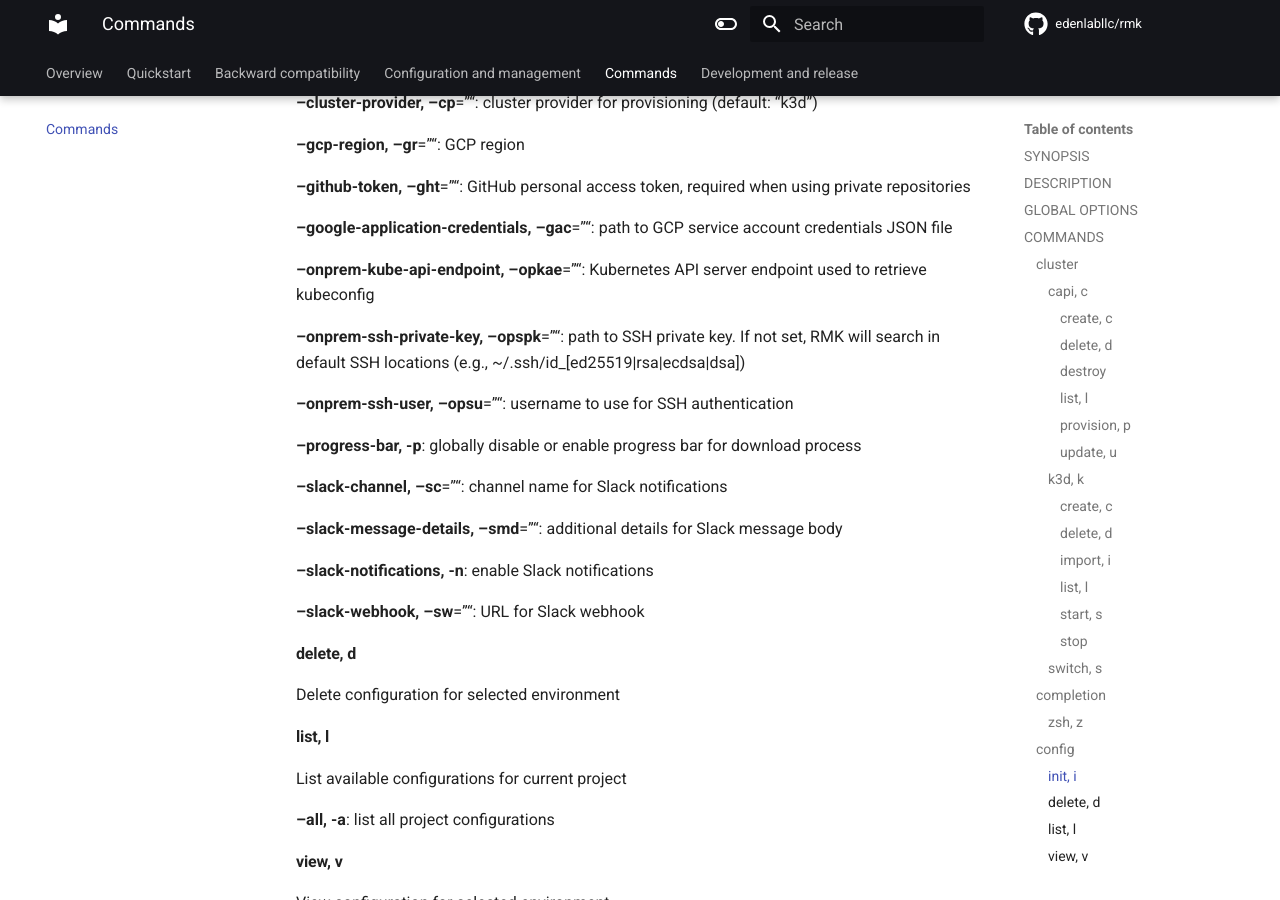
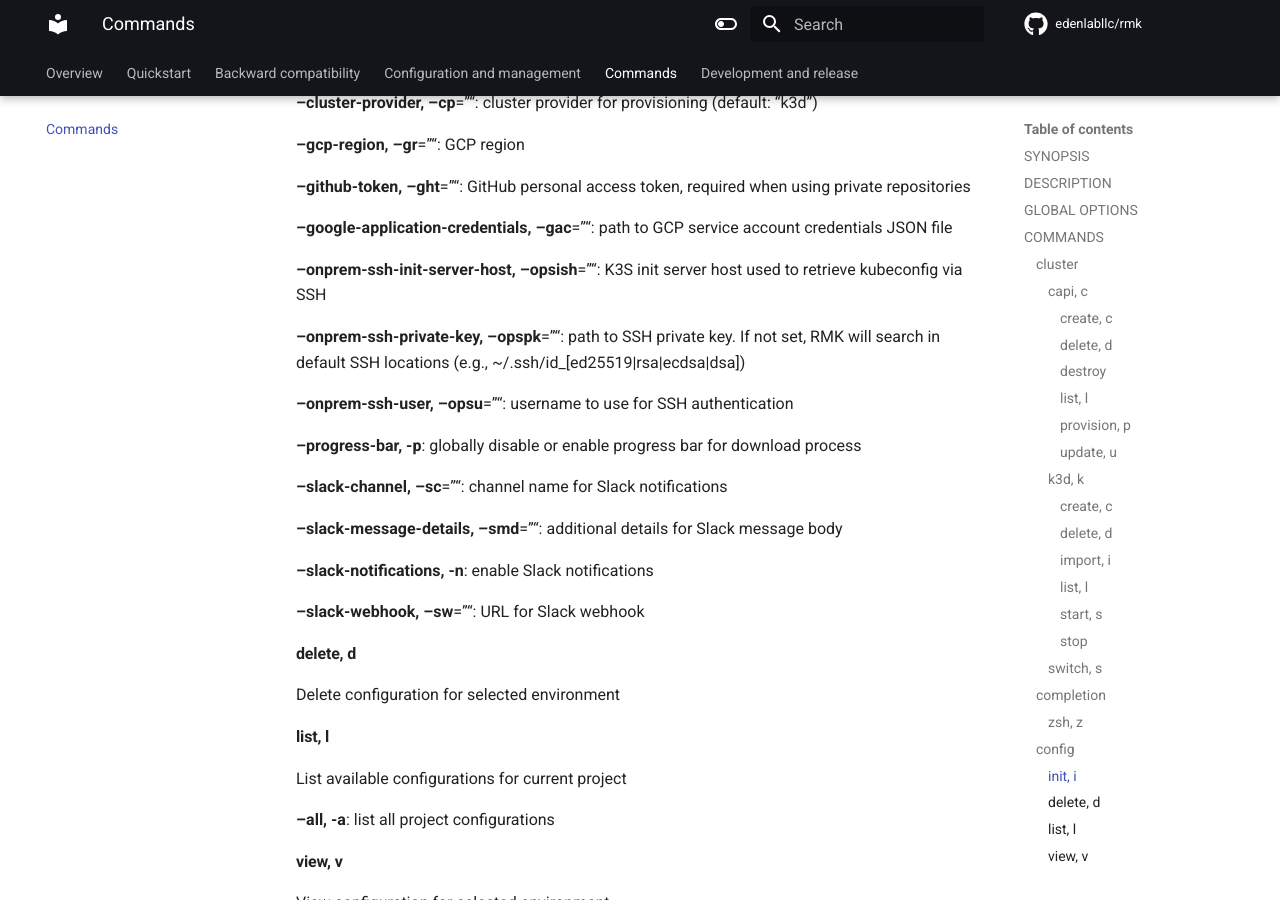
Before and after one commit to edenlabllc/rmk, an MkDocs documentation site: the page built from docs/commands.md, in a window 1280 px wide and 900 px high, scrolled down 3364 px. Built offline with MkDocs 1.6.1 and Material for MkDocs 9.7.7, drawn with Linux system fonts in a browser that asks for light colours; comment, search, counter and statistics services are not loaded; the version menu is left out; part of the change alters nothing that is shown; some of the changed text lies outside the part shown.

Commit message:
[skip docs commands update] Update commands documentation

```diff
--- a/docs/commands.md
+++ b/docs/commands.md
@@ -18,8 +18,8 @@ rmk
 Command line tool for reduced management of the provision of Kubernetes clusters in different environments and management of service releases.
 
 **BuiltBy:** goreleaser <br />
-**Commit:** 88aa8e4 <br />
-**Date:** 2025-09-09T15:34:47Z <br />
+**Commit:** 2b7f1e8 <br />
+**Date:** 2025-09-11T11:03:14Z <br />
 **Target:** linux_amd64
 
 **Usage**:
@@ -157,7 +157,7 @@ Initialize configuration for current project and selected environment
 
 **--google-application-credentials, --gac**="": path to GCP service account credentials JSON file
 
-**--onprem-kube-api-endpoint, --opkae**="": Kubernetes API server endpoint used to retrieve kubeconfig
+**--onprem-ssh-init-server-host, --opsish**="": K3S init server host used to retrieve kubeconfig via SSH
 
 **--onprem-ssh-private-key, --opspk**="": path to SSH private key. If not set, RMK will search in default SSH locations (e.g., ~/.ssh/id_[ed25519|rsa|ecdsa|dsa])
 
```
